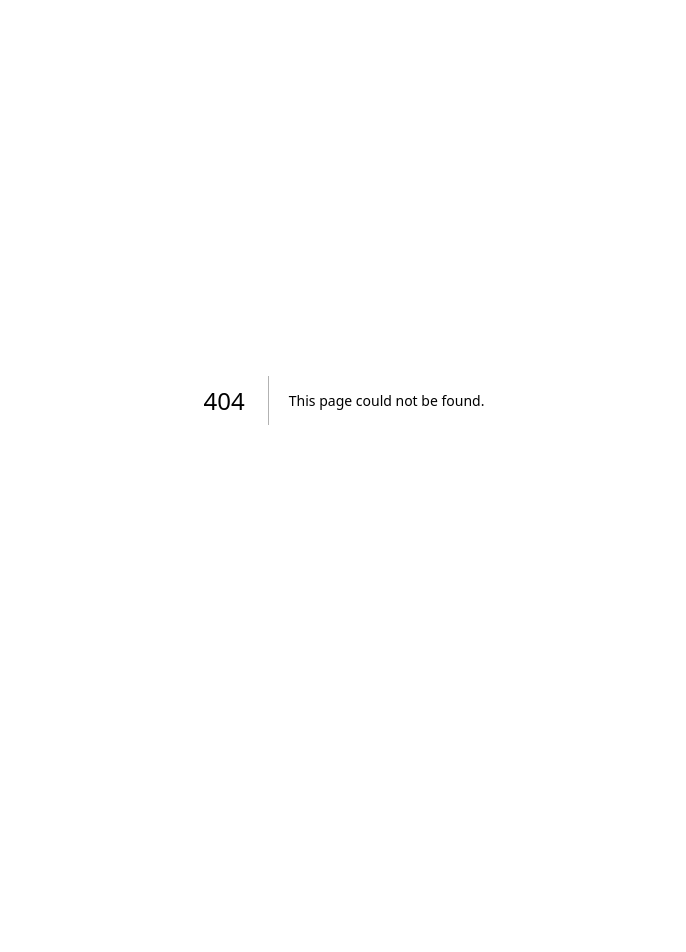
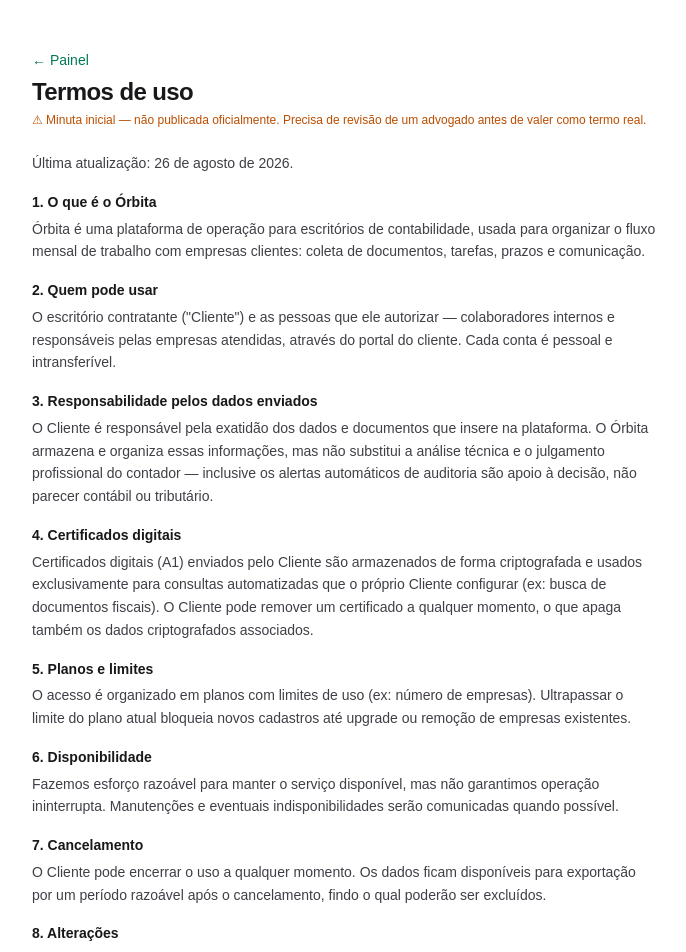
Before and after one commit to anderfssantos-art/Orbita, a Next.js app: page /termos in a window 1280 px wide. Before the commit this address had no page. Shown: the top 952 px of the page, without its empty margins (296-982 px from the left). Before the commit the page ends 800 px from the top, so only its background shows below. Built offline with nearby package versions, Linux system fonts and the light colour scheme.

Commit message:
Adiciona minuta de termos de uso e política de privacidade
Marcadas explicitamente como rascunho não-oficial, precisando de
revisão jurídica antes de valer (LGPD, dados fiscais de terceiros).
Acessíveis sem login, linkadas no rodapé da tela de entrada.

```diff
--- a/src/app/login/page.tsx
+++ b/src/app/login/page.tsx
@@ -64,6 +64,16 @@
           Criar conta
         </Link>
       </p>
+
+      <p className="text-xs text-zinc-400">
+        <Link href="/termos" className="hover:underline">
+          Termos de uso
+        </Link>{" "}
+        ·{" "}
+        <Link href="/privacidade" className="hover:underline">
+          Privacidade
+        </Link>
+      </p>
     </main>
   );
 }
--- /dev/null
+++ b/src/app/privacidade/page.tsx
@@ -0,0 +1,90 @@
+import Link from "next/link";
+
+export default function PrivacidadePage() {
+  return (
+    <main className="mx-auto flex min-h-screen max-w-2xl flex-col gap-6 px-6 py-12">
+      <div>
+        <Link href="/dashboard" className="text-sm text-emerald-700">
+          ← Painel
+        </Link>
+        <h1 className="mt-1 text-2xl font-semibold tracking-tight text-zinc-900">Política de privacidade</h1>
+        <p className="mt-1 text-xs text-amber-700">
+          ⚠ Minuta inicial — não publicada oficialmente. Precisa de revisão jurídica (LGPD) antes de valer como
+          política real, especialmente por lidar com dados fiscais de terceiros.
+        </p>
+      </div>
+
+      <section className="flex flex-col gap-4 text-sm leading-relaxed text-zinc-700">
+        <p>Última atualização: 26 de agosto de 2026.</p>
+
+        <div>
+          <h2 className="mb-1 font-semibold text-zinc-900">1. Que dados coletamos</h2>
+          <ul className="list-disc space-y-1 pl-5">
+            <li>Dados de cadastro: nome, e-mail, escritório vinculado.</li>
+            <li>Dados das empresas atendidas: CNPJ, razão social, regime tributário, documentos fiscais e contábeis enviados.</li>
+            <li>Certificados digitais (A1), armazenados de forma criptografada.</li>
+            <li>Registros de uso: quem fez o quê e quando, para trilha de auditoria interna do próprio escritório.</li>
+          </ul>
+        </div>
+
+        <div>
+          <h2 className="mb-1 font-semibold text-zinc-900">2. Para que usamos</h2>
+          <p>
+            Só para operar a plataforma: organizar tarefas e documentos, gerar alertas de auditoria, buscar
+            documentos fiscais automaticamente quando o Cliente configurar, e dar suporte técnico. Não vendemos
+            nem compartilhamos esses dados com terceiros para fins de publicidade.
+          </p>
+        </div>
+
+        <div>
+          <h2 className="mb-1 font-semibold text-zinc-900">3. Onde ficam armazenados</h2>
+          <p>
+            Em infraestrutura de nuvem (Supabase/AWS) com isolamento por escritório: um escritório nunca enxerga
+            dados de outro. Certificados digitais e senhas ficam num cofre criptografado separado dos dados
+            normais.
+          </p>
+        </div>
+
+        <div>
+          <h2 className="mb-1 font-semibold text-zinc-900">4. Quem mais acessa esses dados</h2>
+          <p>
+            Dentro do escritório: os colaboradores cadastrados. Do lado do cliente: só o responsável convidado
+            para aquela empresa específica enxerga os dados dela — nunca de outras empresas da carteira.
+          </p>
+        </div>
+
+        <div>
+          <h2 className="mb-1 font-semibold text-zinc-900">5. Seus direitos (LGPD)</h2>
+          <p>
+            Qualquer titular de dados pode solicitar ao escritório contratante acesso, correção ou exclusão dos
+            seus dados pessoais tratados na plataforma. O escritório, como controlador dos dados de seus clientes,
+            é o responsável por atender essas solicitações; o Órbita atua como operador, dando suporte técnico
+            para isso.
+          </p>
+        </div>
+
+        <div>
+          <h2 className="mb-1 font-semibold text-zinc-900">6. Retenção e exclusão</h2>
+          <p>
+            Dados ficam armazenados enquanto a conta estiver ativa. Após cancelamento, ficam disponíveis para
+            exportação por um período razoável, e depois são excluídos — exceto o que a lei exigir manter por
+            prazo fiscal/contábil obrigatório.
+          </p>
+        </div>
+
+        <div>
+          <h2 className="mb-1 font-semibold text-zinc-900">7. Contato</h2>
+          <p>Dúvidas sobre esta política podem ser encaminhadas diretamente ao escritório contratante ou a nós.</p>
+        </div>
+
+        <p className="mt-4 text-xs text-zinc-500">
+          Veja também os{" "}
+          <Link href="/termos" className="text-emerald-700 hover:underline">
+            Termos de Uso
+          </Link>
+          .
+        </p>
+      </section>
+    </main>
+  );
+}
--- /dev/null
+++ b/src/app/termos/page.tsx
@@ -0,0 +1,95 @@
+import Link from "next/link";
+
+export default function TermosPage() {
+  return (
+    <main className="mx-auto flex min-h-screen max-w-2xl flex-col gap-6 px-6 py-12">
+      <div>
+        <Link href="/dashboard" className="text-sm text-emerald-700">
+          ← Painel
+        </Link>
+        <h1 className="mt-1 text-2xl font-semibold tracking-tight text-zinc-900">Termos de uso</h1>
+        <p className="mt-1 text-xs text-amber-700">
+          ⚠ Minuta inicial — não publicada oficialmente. Precisa de revisão de um advogado antes de valer como termo real.
+        </p>
+      </div>
+
+      <section className="flex flex-col gap-4 text-sm leading-relaxed text-zinc-700">
+        <p>Última atualização: 26 de agosto de 2026.</p>
+
+        <div>
+          <h2 className="mb-1 font-semibold text-zinc-900">1. O que é o Órbita</h2>
+          <p>
+            Órbita é uma plataforma de operação para escritórios de contabilidade, usada para organizar o fluxo
+            mensal de trabalho com empresas clientes: coleta de documentos, tarefas, prazos e comunicação.
+          </p>
+        </div>
+
+        <div>
+          <h2 className="mb-1 font-semibold text-zinc-900">2. Quem pode usar</h2>
+          <p>
+            O escritório contratante (&quot;Cliente&quot;) e as pessoas que ele autorizar — colaboradores internos e
+            responsáveis pelas empresas atendidas, através do portal do cliente. Cada conta é pessoal e
+            intransferível.
+          </p>
+        </div>
+
+        <div>
+          <h2 className="mb-1 font-semibold text-zinc-900">3. Responsabilidade pelos dados enviados</h2>
+          <p>
+            O Cliente é responsável pela exatidão dos dados e documentos que insere na plataforma. O Órbita
+            armazena e organiza essas informações, mas não substitui a análise técnica e o julgamento profissional
+            do contador — inclusive os alertas automáticos de auditoria são apoio à decisão, não parecer contábil
+            ou tributário.
+          </p>
+        </div>
+
+        <div>
+          <h2 className="mb-1 font-semibold text-zinc-900">4. Certificados digitais</h2>
+          <p>
+            Certificados digitais (A1) enviados pelo Cliente são armazenados de forma criptografada e usados
+            exclusivamente para consultas automatizadas que o próprio Cliente configurar (ex: busca de documentos
+            fiscais). O Cliente pode remover um certificado a qualquer momento, o que apaga também os dados
+            criptografados associados.
+          </p>
+        </div>
+
+        <div>
+          <h2 className="mb-1 font-semibold text-zinc-900">5. Planos e limites</h2>
+          <p>
+            O acesso é organizado em planos com limites de uso (ex: número de empresas). Ultrapassar o limite do
+            plano atual bloqueia novos cadastros até upgrade ou remoção de empresas existentes.
+          </p>
+        </div>
+
+        <div>
+          <h2 className="mb-1 font-semibold text-zinc-900">6. Disponibilidade</h2>
+          <p>
+            Fazemos esforço razoável para manter o serviço disponível, mas não garantimos operação ininterrupta.
+            Manutenções e eventuais indisponibilidades serão comunicadas quando possível.
+          </p>
+        </div>
+
+        <div>
+          <h2 className="mb-1 font-semibold text-zinc-900">7. Cancelamento</h2>
+          <p>
+            O Cliente pode encerrar o uso a qualquer momento. Os dados ficam disponíveis para exportação por um
+            período razoável após o cancelamento, findo o qual poderão ser excluídos.
+          </p>
+        </div>
+
+        <div>
+          <h2 className="mb-1 font-semibold text-zinc-900">8. Alterações</h2>
+          <p>Estes termos podem ser atualizados. Mudanças relevantes serão comunicadas com antecedência razoável.</p>
+        </div>
+
+        <p className="mt-4 text-xs text-zinc-500">
+          Veja também a{" "}
+          <Link href="/privacidade" className="text-emerald-700 hover:underline">
+            Política de Privacidade
+          </Link>
+          .
+        </p>
+      </section>
+    </main>
+  );
+}
--- a/src/lib/supabase/middleware.ts
+++ b/src/lib/supabase/middleware.ts
@@ -37,7 +37,10 @@
     pathname.startsWith("/cadastro") ||
     pathname.startsWith("/portal/cadastro");
 
-  if (!user && !isAuthRoute) {
+  const isRotaPublica =
+    isAuthRoute || pathname.startsWith("/termos") || pathname.startsWith("/privacidade");
+
+  if (!user && !isRotaPublica) {
     const url = request.nextUrl.clone();
     url.pathname = "/login";
     return NextResponse.redirect(url);
```
